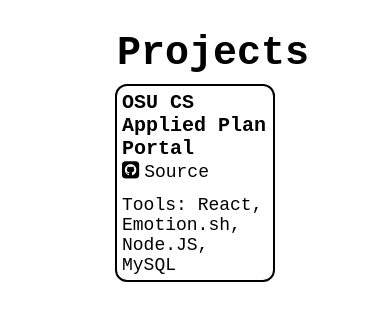
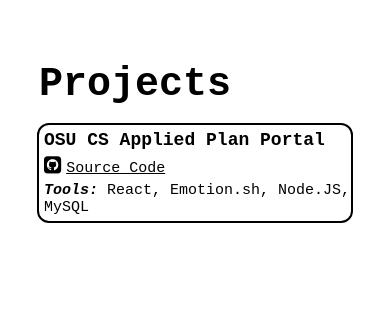
Before and after one commit to hncode18/personal-site, a React (Create React App) app: page /project in a window 390 px wide. Shown: the top 320 px of the page. Built offline with nearby package versions, Linux system fonts and the light colour scheme.

Commit message:
Add responsive CSS to projects page

```diff
--- a/src/Projects.css
+++ b/src/Projects.css
@@ -33,6 +33,11 @@
     margin-top: 5px;
 }
 
+.card-links {
+    margin-top: 5px;
+    margin-bottom: 5px;
+}
+
 .card-links > a {
     color: black;
     margin-left: 5px;
@@ -44,8 +49,31 @@
 
 .card-links > i {
     font-size: 20px;
+    margin-bottom: 0px;
 }
 
 .tools-list {
     margin-bottom: 5px;
 }
+
+.tools-list > em {
+    font-weight: bold;
+}
+
+@media (max-width: 800px) {
+    .projDiv > div {
+        width: 80%;
+    }
+
+    .card-title {
+        font-size: 18px;
+    }
+
+    .page-card {
+        font-size: 15px;
+    }
+
+    .card-links > a {
+        text-decoration: underline;
+    }
+}
--- a/src/Projects.js
+++ b/src/Projects.js
@@ -8,9 +8,9 @@
             <h2 className="card-title">{props.title}</h2>
             <div className="card-links">
                 <i className="fa fa-github-square" aria-hidden="true"></i>
-                <a href={props.code}>Source</a>
+                <a href={props.code}>Source Code</a>
             </div>
-            <p className="tools-list">Tools: {props.tools}</p>
+            <p className="tools-list"><em>Tools:</em> {props.tools}</p>
         </div>
     )
 }
```
